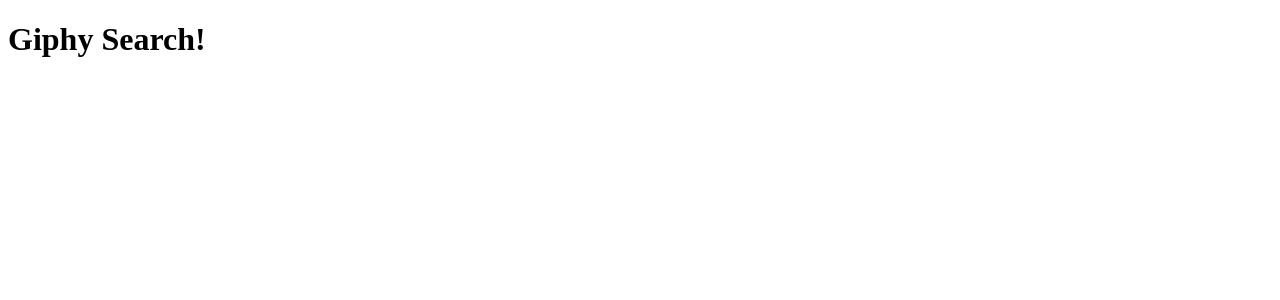
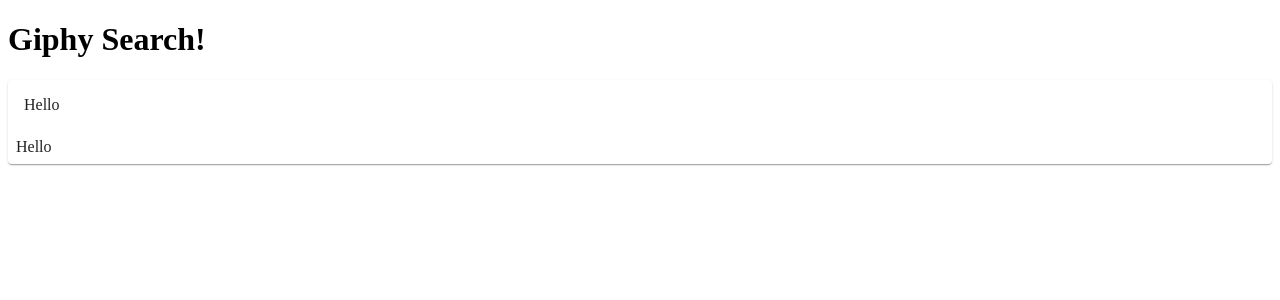
Before and after one commit to MaxFaust/group-giphy-saga-project, a React (Create React App) app: page /#/favorites in a window 1280 px wide. Before the commit this address led to /. Shown: the top 300 px of the page. Built offline with nearby package versions, Linux system fonts and the light colour scheme.

Commit message:
favorites now exists

```diff
--- a/package.json
+++ b/package.json
@@ -16,7 +16,8 @@
     "react-scripts": "^3.4.1",
     "redux": "^4.0.5",
     "redux-logger": "^3.0.6",
-    "redux-saga": "^1.1.3"
+    "redux-saga": "^1.1.3",
+    "roboto-font": "^0.1.0"
   },
   "devDependencies": {
     "nodemon": "^1.18.4"
--- a/src/components/App/App.js
+++ b/src/components/App/App.js
@@ -1,4 +1,6 @@
 import React, { Component } from 'react';
+import Favorites from '../Favorites/Favorites'
+
 
 
 class App extends Component {
@@ -7,6 +9,7 @@
     return (
       <div>
         <h1>Giphy Search!</h1>
+        <Favorites />
       </div>
     );
   }
--- /dev/null
+++ b/src/components/Favorites/Favorites.js
@@ -0,0 +1,18 @@
+import React, { Component } from 'react';
+import Card from '@material-ui/core/Card';
+import CardActions from '@material-ui/core/CardActions';
+import CardContent from '@material-ui/core/CardContent';
+
+class Favorites extends Component {
+    state = {  }
+    render() {
+        return (
+            <Card>
+                <CardContent>Hello</CardContent>
+                <CardActions>Hello</CardActions>
+            </Card>
+         );
+    }
+}
+
+export default Favorites;
```
